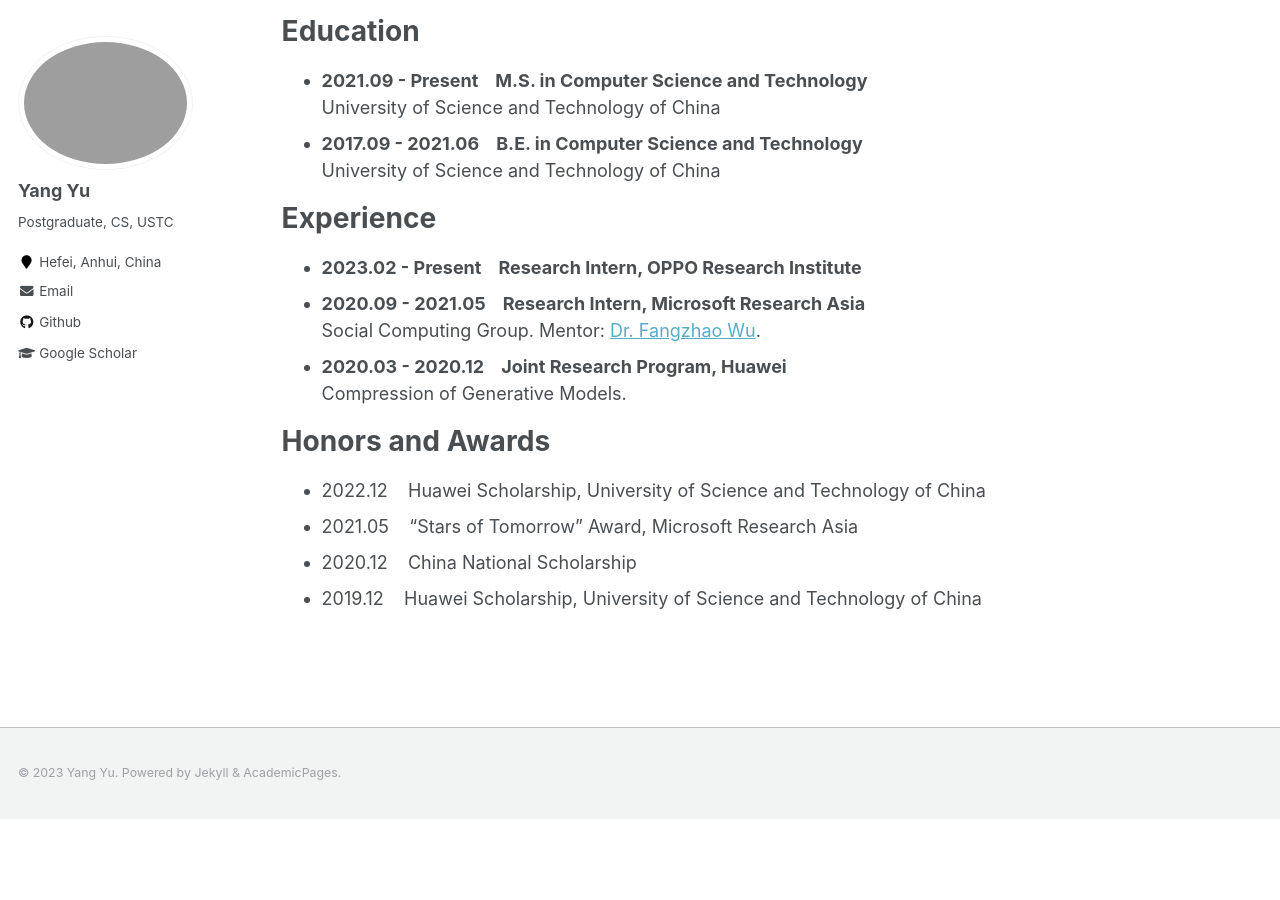
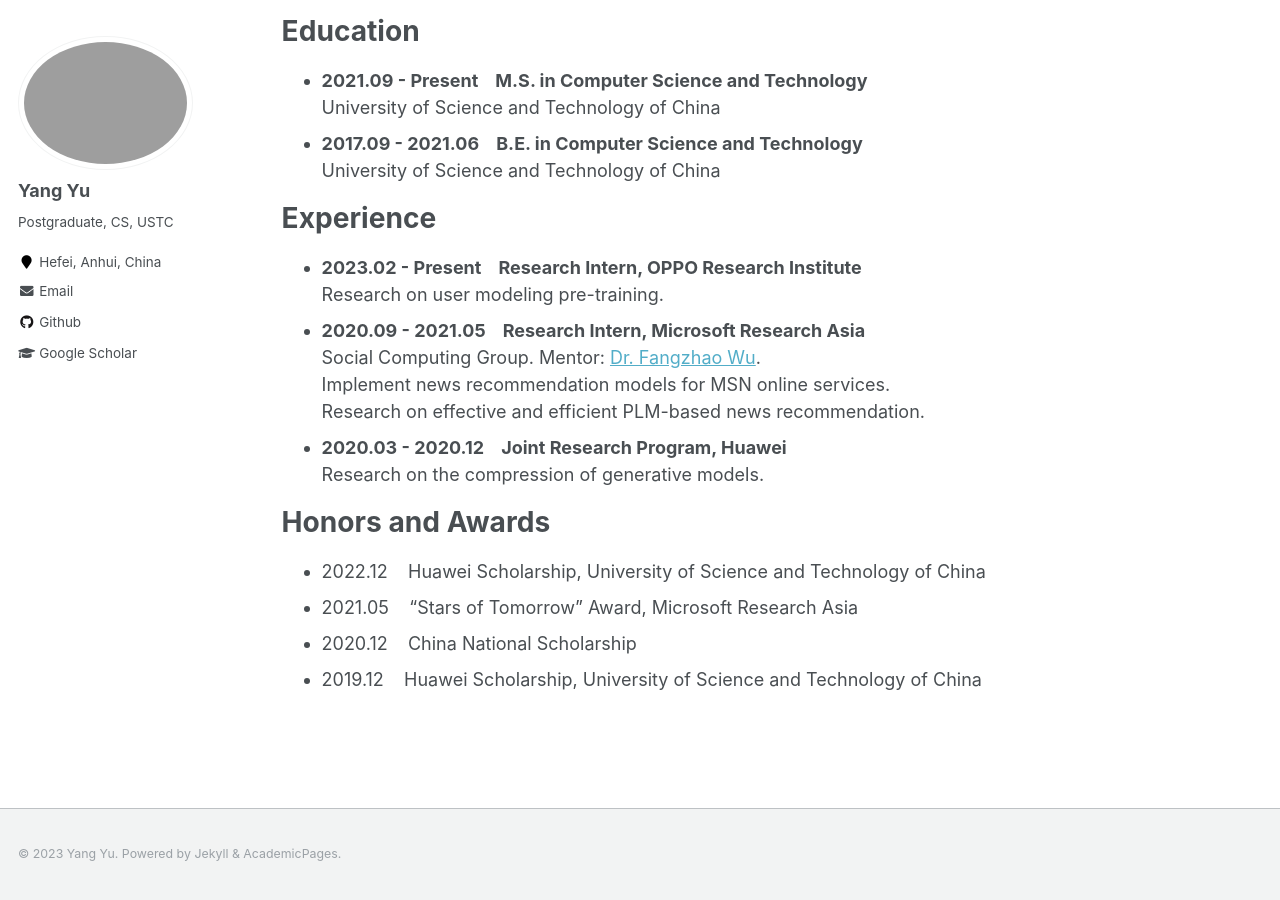
Before and after one commit to yflyl613/yflyl613.github.io, a Jekyll site: the page built from _pages/about.md, in a window 1280 px wide and 900 px high, scrolled down 697 px. Built offline with Jekyll 4.4.1, drawn with Linux system fonts in a browser that asks for light colours; before the commit the page ends 1516 px from its top, so only the background shows below that.

Commit message:
Update experience

```diff
--- a/_pages/about.md
+++ b/_pages/about.md
@@ -25,11 +25,14 @@ His current research interests include recommender systems, user modeling, natur
   University of Science and Technology of China
 
 # Experience
-- **2023.02 - Present&nbsp;&nbsp;&nbsp;&nbsp;Research Intern, OPPO Research Institute**
+- **2023.02 - Present&nbsp;&nbsp;&nbsp;&nbsp;Research Intern, OPPO Research Institute**\\
+  Research on user modeling pre-training.
 - **2020.09 - 2021.05&nbsp;&nbsp;&nbsp;&nbsp;Research Intern, Microsoft Research Asia**\\
-  Social Computing Group. Mentor: [Dr. Fangzhao Wu](https://www.microsoft.com/en-us/research/people/fangzwu/).
+  Social Computing Group. Mentor: [Dr. Fangzhao Wu](https://www.microsoft.com/en-us/research/people/fangzwu/).\\
+  Implement news recommendation models for MSN online services.\\
+  Research on effective and efficient PLM-based news recommendation.
 - **2020.03 - 2020.12&nbsp;&nbsp;&nbsp;&nbsp;Joint Research Program, Huawei**\\
-  Compression of Generative Models.
+  Research on the compression of generative models.
 
 # Honors and Awards
 - 2022.12&nbsp;&nbsp;&nbsp;&nbsp;Huawei Scholarship, University of Science and Technology of China
```
